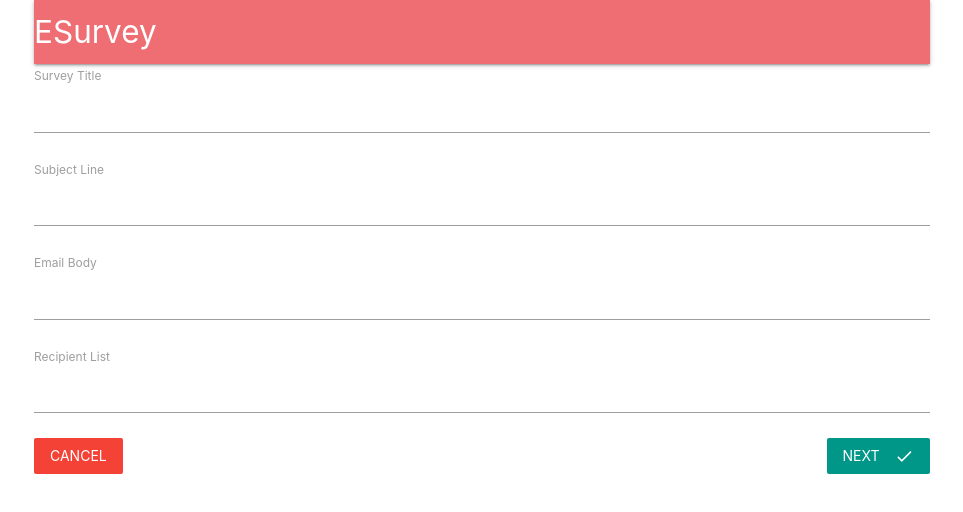
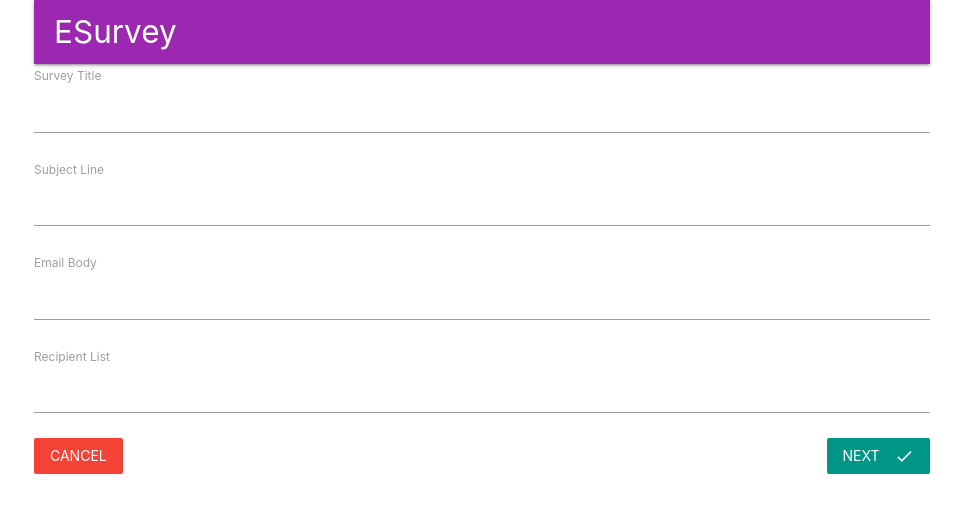
Before and after one commit to CZosa/feedloop, a React (Create React App) app in the folder client/: page /surveys/new in a window 1280 px wide. Shown: the top 512 px of the page, without its empty margins (158-1121 px from the left). Built offline with nearby package versions, Linux system fonts and the light colour scheme; no server answers.

Commit message:
css tweaks

```diff
--- a/client/src/components/Header.js
+++ b/client/src/components/Header.js
@@ -30,10 +30,11 @@ class Header extends React.Component {
   render() {
     return (
       <nav>
-        <div className="nav-wrapper">
+        <div className="purple nav-wrapper">
           <Link
             to={this.props.auth ? '/surveys' : '/'}
             className="left brand-logo"
+            style={{ marginLeft: '20px' }}
           >
             ESurvey
           </Link>
--- a/client/src/components/surveys/SurveyField.js
+++ b/client/src/components/surveys/SurveyField.js
@@ -1,5 +1,3 @@
-// SurveyField contains logic to render a single label and text input
-
 import React from 'react';
 
 export default ({ input, label, meta: { error, touched } }) => {
--- a/client/src/components/surveys/SurveyForm.js
+++ b/client/src/components/surveys/SurveyForm.js
@@ -1,4 +1,3 @@
-//SurveyForm shows a form for a user to add input
 import _ from 'lodash';
 import React from 'react';
 import { reduxForm, Field } from 'redux-form';
--- a/client/src/components/surveys/SurveyFormReview.js
+++ b/client/src/components/surveys/SurveyFormReview.js
@@ -1,4 +1,3 @@
-// SurveyFormReview shows users their form inputs for review
 import _ from 'lodash';
 import React from 'react';
 import { connect } from 'react-redux';
--- a/client/src/components/surveys/SurveyList.js
+++ b/client/src/components/surveys/SurveyList.js
@@ -21,12 +21,12 @@ class SurveyList extends React.Component {
             </p>
           </div>
           <div className="card-action">
-            <a>Yes: {survey.yes}</a>
-            <a>No: {survey.no}</a>
+            <button>Yes: {survey.yes}</button>
+            <button>No: {survey.no}</button>
           </div>
         </div>
       );
-    })
+    });
   }
 
   render() {
@@ -38,7 +38,6 @@ class SurveyList extends React.Component {
   }
 }
 
-//state.surveys from reducers/index.js
 function mapStateToProps(state) {
   return { surveys: state.surveys }
 }
```
